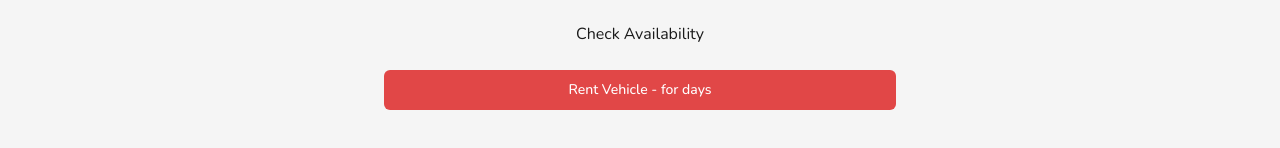
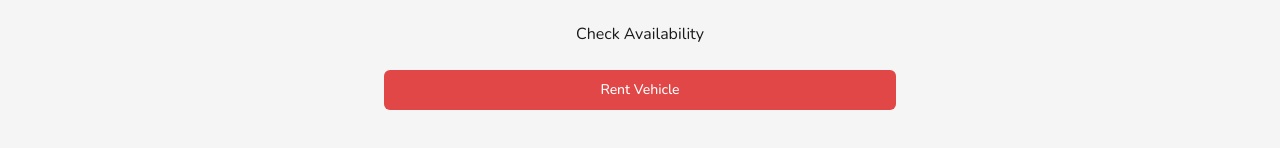
Before and after one commit to jack-bowden/car-rentals, a Next.js app: page /cars/1/1 in a window 1280 px wide. Shown: the part 428-576 px from the top of the page. Built offline with nearby package versions, Linux system fonts and the light colour scheme; no server answers; the database is empty.

Commit message:
Function change

```diff
--- a/app/cars/[model]/[vehicleId]/ModelPageClient.tsx
+++ b/app/cars/[model]/[vehicleId]/ModelPageClient.tsx
@@ -62,7 +62,8 @@ const ModelPageClient = ({
 			const totalDays = Math.ceil(
 				(endDate.getTime() - startDate.getTime()) / (1000 * 3600 * 24)
 			);
-			return useFormatPrice(totalDays * car.price);
+			const price = useFormatPrice(totalDays * car.price);
+			return `- ${price}`;
 		}
 	};
 
@@ -71,7 +72,7 @@ const ModelPageClient = ({
 			const totalDays = Math.ceil(
 				(endDate.getTime() - startDate.getTime()) / (1000 * 3600 * 24)
 			);
-			return totalDays;
+			return `for ${totalDays} days`;
 		}
 
 		return null;
@@ -184,8 +185,8 @@ const ModelPageClient = ({
 							className='mt-6'
 						>
 							<Button className='w-full'>
-								Rent Vehicle - {calculateTotalPrice()} for{' '}
-								{calculateNumberOfDays()} days
+								Rent Vehicle {calculateTotalPrice()}
+								{calculateNumberOfDays()}
 							</Button>
 						</Link>
 					)}
@@ -193,8 +194,8 @@ const ModelPageClient = ({
 					{!clerkUserId && (
 						<SignInButton>
 							<Button className='w-full'>
-								Rent Vehicle - {calculateTotalPrice()} for{' '}
-								{calculateNumberOfDays()} days
+								Rent Vehicle {calculateTotalPrice()}
+								{calculateNumberOfDays()}
 							</Button>
 						</SignInButton>
 					)}
```
